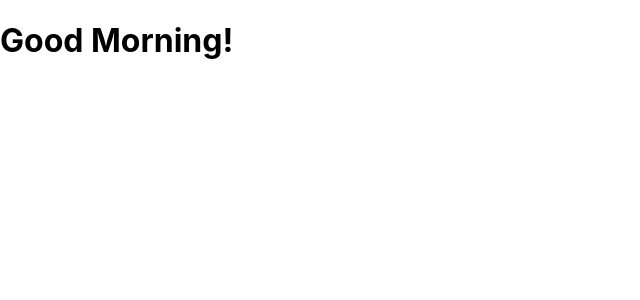
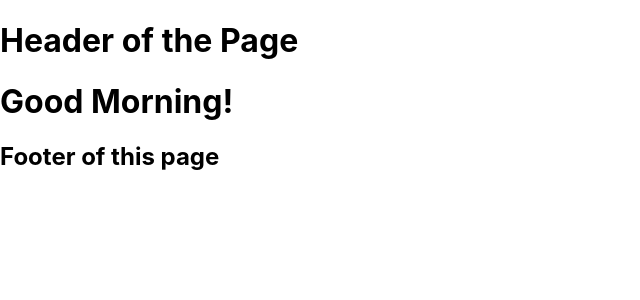
Before and after one commit to karthickvkumar/vshesh-batch-7, a React (Create React App) app in the folder firstapp/: page / in a window 1280 px wide. Shown: the top 300 px of the page, without its empty margins (0-640 px from the left). Built offline with nearby package versions, Linux system fonts and the light colour scheme.

Commit message:
source code

```diff
--- a/firstapp/src/App.js
+++ b/firstapp/src/App.js
@@ -1,9 +1,13 @@
 import React from "react";
+import HeaderComponent from "./components/header";
+import FooterComponent from "./components/footer";
 
 const App = () => {
   return(
     <div>
+      <HeaderComponent></HeaderComponent>
       <h1>Good Morning!</h1>
+      <FooterComponent></FooterComponent>
     </div>
   )
 }
--- /dev/null
+++ b/firstapp/src/components/footer.js
@@ -0,0 +1,11 @@
+import React from "react";
+
+const FooterComponent = () => {
+  return(
+    <div>
+      <h2>Footer of this page</h2>
+    </div>
+  )
+}
+
+export default FooterComponent;
--- /dev/null
+++ b/firstapp/src/components/header.js
@@ -0,0 +1,11 @@
+import React from "react";
+
+const HeaderComponent = () => {
+  return(
+    <div>
+      <h1>Header of the Page</h1>
+    </div>
+  )
+}
+
+export default HeaderComponent;
```
Also changed, not shown: 1 other file (tests, documents, lock files or other folders).
